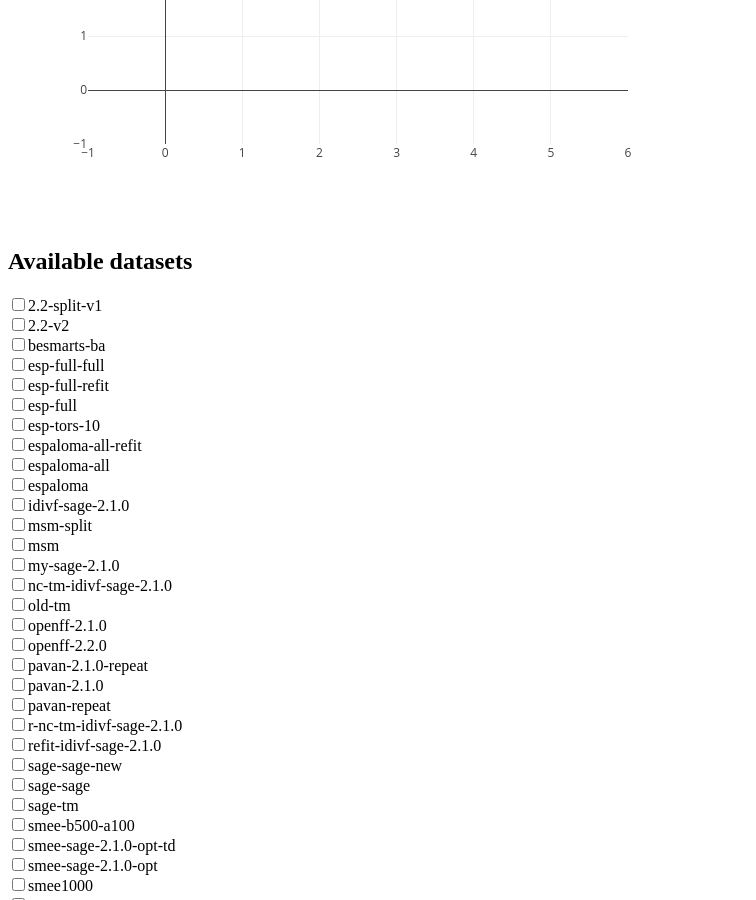
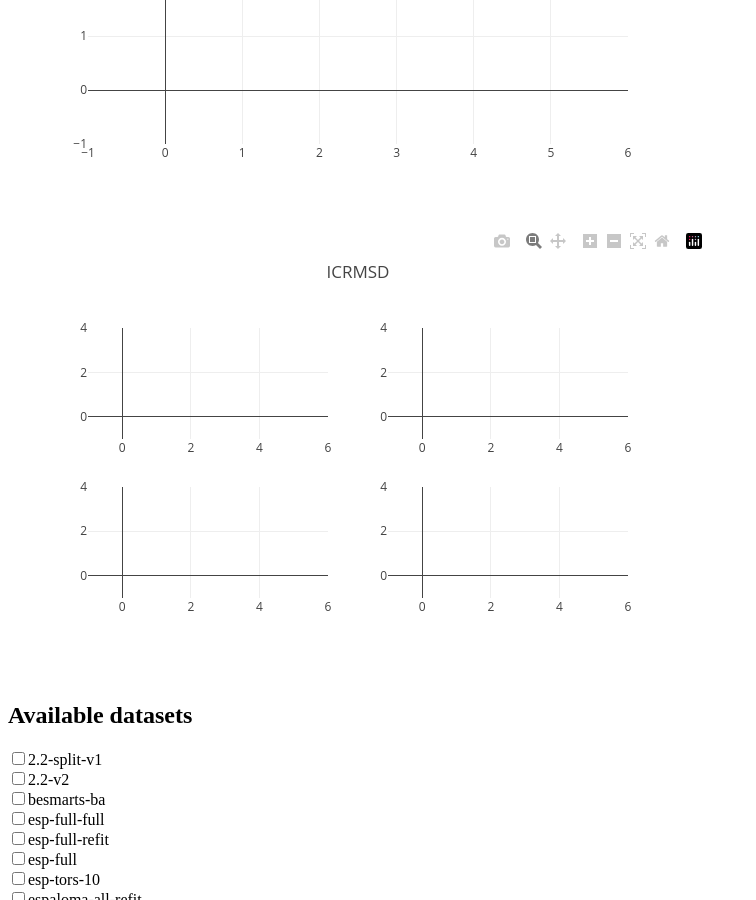
Before and after one commit to ntBre/benchmarking, a Jekyll site: the page built from index.html, in a window 1280 px wide and 900 px high, scrolled down 1142 px. Shown: the whole window, without its empty margins (0-756 px from the left). Built offline with Jekyll 4.4.1, drawn with Linux system fonts in a browser that asks for light colours; nearby versions of some CDN libraries; library files that are not in the unit come from our copies; some of the changed lines change nothing that is shown.

Commit message:
add placeholder and start plotting icrmsd

```diff
--- a/index.html
+++ b/index.html
@@ -14,6 +14,7 @@ layout: basic
   <div class="plot" id="dde"></div>
   <div class="plot" id="rmsd"></div>
   <div class="plot" id="tfd"></div>
+  <div class="plot" id="icrmsd"></div>
 </div>
 
 <h2>Available datasets</h2>
@@ -23,6 +24,10 @@ layout: basic
   // fetch `filename` and return its contents as a string
   async function fetchCsv(filename) {
 	  let res = await fetch(filename);
+	  if (!res.ok) {
+		  console.log(`failed to retrieve ${filename}`);
+		  return null;
+	  }
 	  let text = await res.text();
 	  return text;
   }
@@ -33,7 +38,8 @@ layout: basic
 	  let dde = await fetchCsv(`${base}/dde.csv`);
 	  let rmsd = await fetchCsv(`${base}/rmsd.csv`);
 	  let tfd = await fetchCsv(`${base}/tfd.csv`);
-	  return [dde, rmsd, tfd];
+	  let icrmsd = await fetchCsv(`${base}/icrmsd.csv`);
+	  return [dde, rmsd, tfd, icrmsd];
   }
 
   // just returns the data for now, might need the record IDs eventually
@@ -48,6 +54,26 @@ layout: basic
 		  }
 	  }
 	  return ret;
+  }
+
+  function parse_icrmsd_csv(str) {
+	  let lines = str.split(/\n/);
+	  let bonds = [];
+	  let angles = [];
+	  let dihedrals = [];
+	  let impropers = [];
+	  for (const [i, line] of lines.entries()) {
+		  if (i == 0) { continue } // skip header
+		  let [rec_id, bond, angle, dihedral, improper] = line.split(',');
+		  if (bond) { // skip empty lines
+			  bonds.push(parseFloat(bond));
+			  angles.push(parseFloat(angle));
+			  dihedrals.push(parseFloat(dihedral));
+			  impropers.push(parseFloat(improper));
+		  }
+	  }
+
+	  return [bonds, angles, dihedrals, impropers];
   }
 
   // these are supposedly the default plotly colors from
@@ -78,9 +104,9 @@ layout: basic
 	  for ([name, checked] of selected) {
 		  if (checked) {
 			  let color = colors[ddes.length % colors.length];
-			  let [dde, rmsd, tfd] = await fetchData(name);
+			  let [dde, rmsd, tfd, icrmsd] = await fetchData(name);
+
 			  let dde_vals = parse_csv(dde);
-			  // turning these into plotly traces, just dde for now
 			  ddes.push({
 				  x: dde_vals,
 				  xbins: { size: 30 / 16 },
@@ -118,6 +144,14 @@ layout: basic
 					  color: color,
 				  }
 			  });
+
+			  // this field could be missing for old force fields
+			  if (!icrmsd) {
+				  continue;
+			  }
+
+			  let [bonds, angles, dihedrals, impropers] = parse_icrmsd_csv(icrmsd);
+			  // TODO assemble a data Array like in the dummy icrmsd below
 		  }
 	  }
 	  if (ddes.length > 0) {
@@ -155,6 +189,18 @@ layout: basic
   let tfd_layout = {title: "TFD"};
   Plotly.newPlot( tfd, [{x: [], y: [] }], tfd_layout );
 
+  let icrmsd = document.getElementById("icrmsd");
+  let icrmsd_layout = {
+	  title: "ICRMSD",
+	  grid: {rows: 2, columns: 2, pattern: "independent"},
+  };
+  Plotly.newPlot( icrmsd, [
+	  {x: [], y: [], xaxis: "x1", yaxis: "y1", title: "title"},
+	  {x: [], y: [], xaxis: "x2", yaxis: "y2", title: "title"},
+	  {x: [], y: [], xaxis: "x3", yaxis: "y3", title: "title"},
+	  {x: [], y: [], xaxis: "x4", yaxis: "y4", title: "title"}
+  ], icrmsd_layout );
+
   const PAGES = [
 {% for page in static_files %}
 	  "{{ page.path }}",
```
